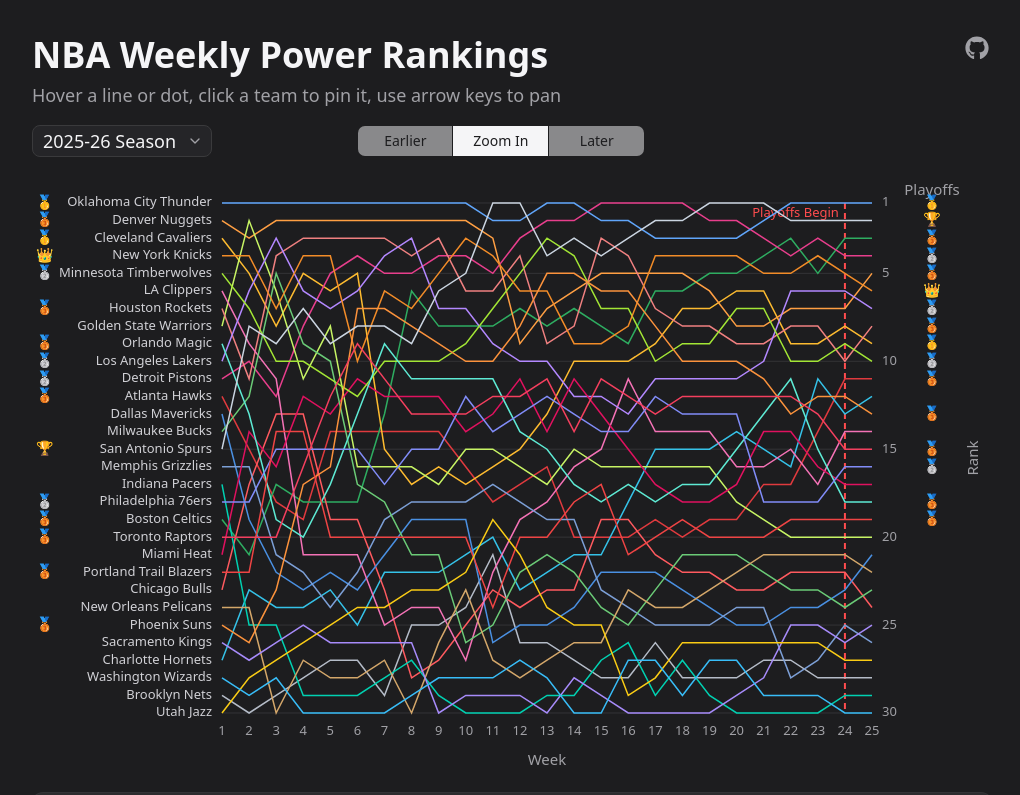
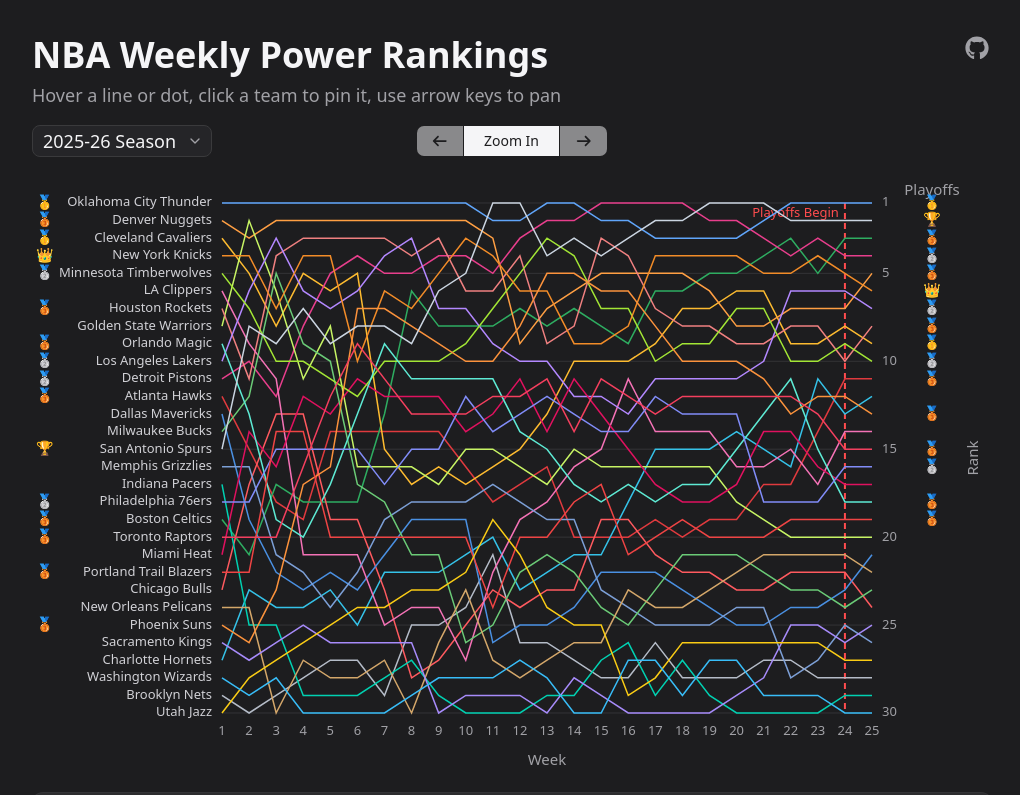
Before and after one commit to nathanemyers/nba-weekly-power-rankings, a React (Vite) app: page / in a window 1280 px wide. Shown: the top 795 px of the page, without its empty margins (128-1148 px from the left). Built offline with nearby package versions, Linux system fonts and the light colour scheme.

Commit message:
update style

```diff
--- a/package.json
+++ b/package.json
@@ -16,6 +16,7 @@
   "dependencies": {
     "@fortawesome/fontawesome-svg-core": "^7.3.1",
     "@fortawesome/free-brands-svg-icons": "^7.3.1",
+    "@fortawesome/free-solid-svg-icons": "^7.3.1",
     "@fortawesome/react-fontawesome": "^3.5.0",
     "@reduxjs/toolkit": "^2.13.0",
     "@tailwindcss/vite": "^4.3.3",
--- a/src/App.tsx
+++ b/src/App.tsx
@@ -56,10 +56,10 @@
       {data ? (
         <>
           <div className="grid grid-cols-3 gap-4">
-            <div className="grid-col-1 place-content-center">
+            <div className="grid-col-1 ">
               <SeasonSelect />
             </div>
-            <div className="grid-col-2 place-content-center text-center">
+            <div className="grid-col-2 justify-items-center">
               <ChartControls />
             </div>
           </div>
--- a/src/components/ChartControls.tsx
+++ b/src/components/ChartControls.tsx
@@ -1,3 +1,7 @@
+import { FontAwesomeIcon } from '@fortawesome/react-fontawesome'
+import { faArrowLeft, faArrowRight } from '@fortawesome/free-solid-svg-icons'
+import { Button } from '@/components/ui/button'
+import { ButtonGroup } from '@/components/ui/button-group'
 import { useAppDispatch, useAppSelector } from '@/store/hooks'
 import {
   selectZoomedOut,
@@ -6,9 +10,7 @@
   selectCanZoom,
   pageWindow,
   zoomToggled,
-} from 'store/slices/chartView'
-import { Button } from './ui/button'
-import { ButtonGroup } from './ui/button-group'
+} from '@/store/slices/chartView'
 
 export default function ChartControls() {
   const dispatch = useAppDispatch()
@@ -20,11 +22,11 @@
   return (
     <ButtonGroup>
       <Button
-        className="w-24"
+        className="w-12"
         onClick={() => dispatch(pageWindow(-1))}
         disabled={!canPageEarlier}
       >
-        Earlier
+        <FontAwesomeIcon icon={faArrowLeft} />
       </Button>
       <Button
         className="w-24"
@@ -34,11 +36,11 @@
         {zoomedOut ? `Zoom In` : `Zoom Out`}
       </Button>
       <Button
-        className="w-24"
+        className="w-12"
         onClick={() => dispatch(pageWindow(1))}
         disabled={!canPageLater}
       >
-        Later
+        <FontAwesomeIcon icon={faArrowRight} />
       </Button>
     </ButtonGroup>
   )
```
Also changed, not shown: 1 other file (tests, documents, lock files or other folders).
